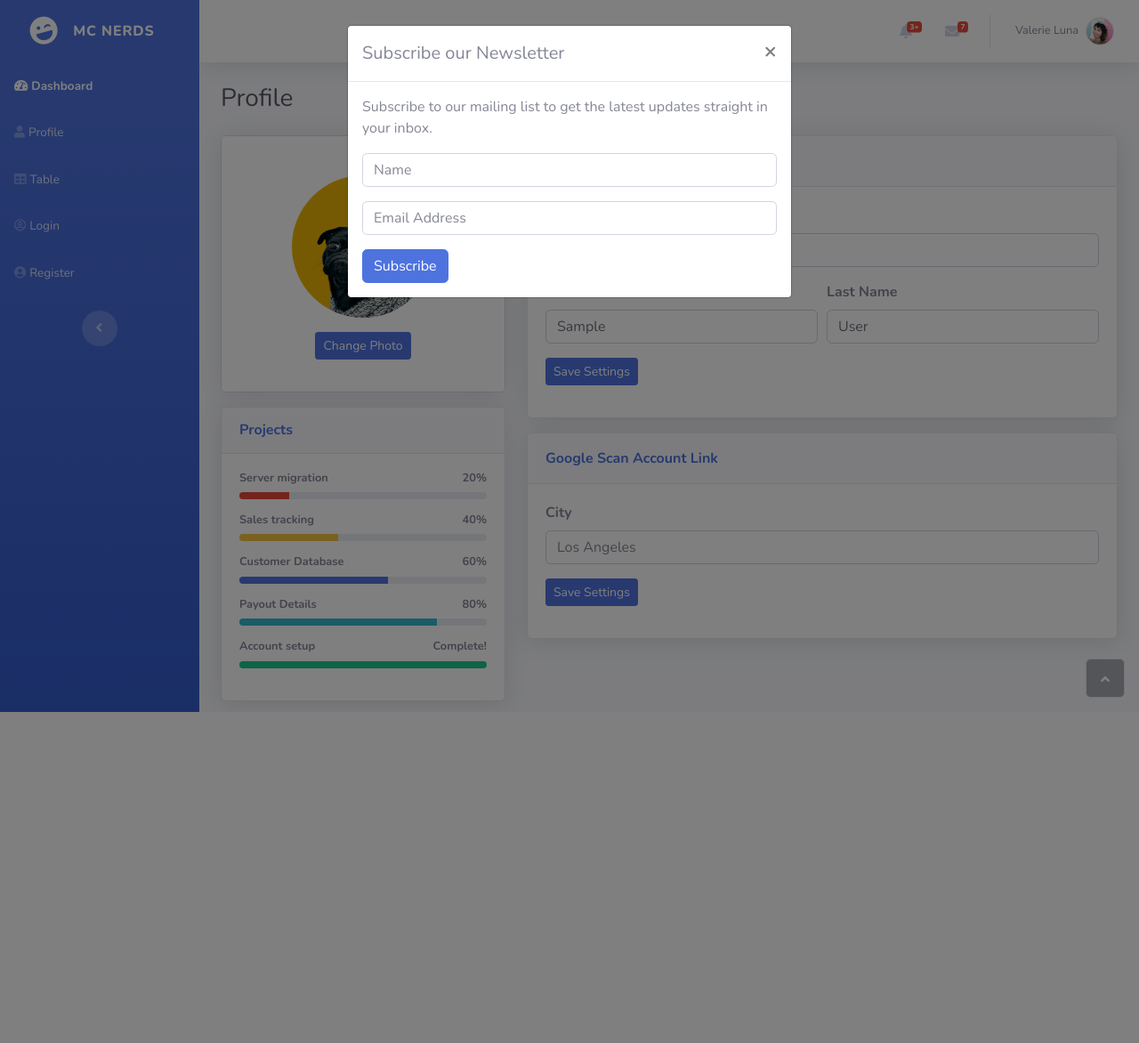
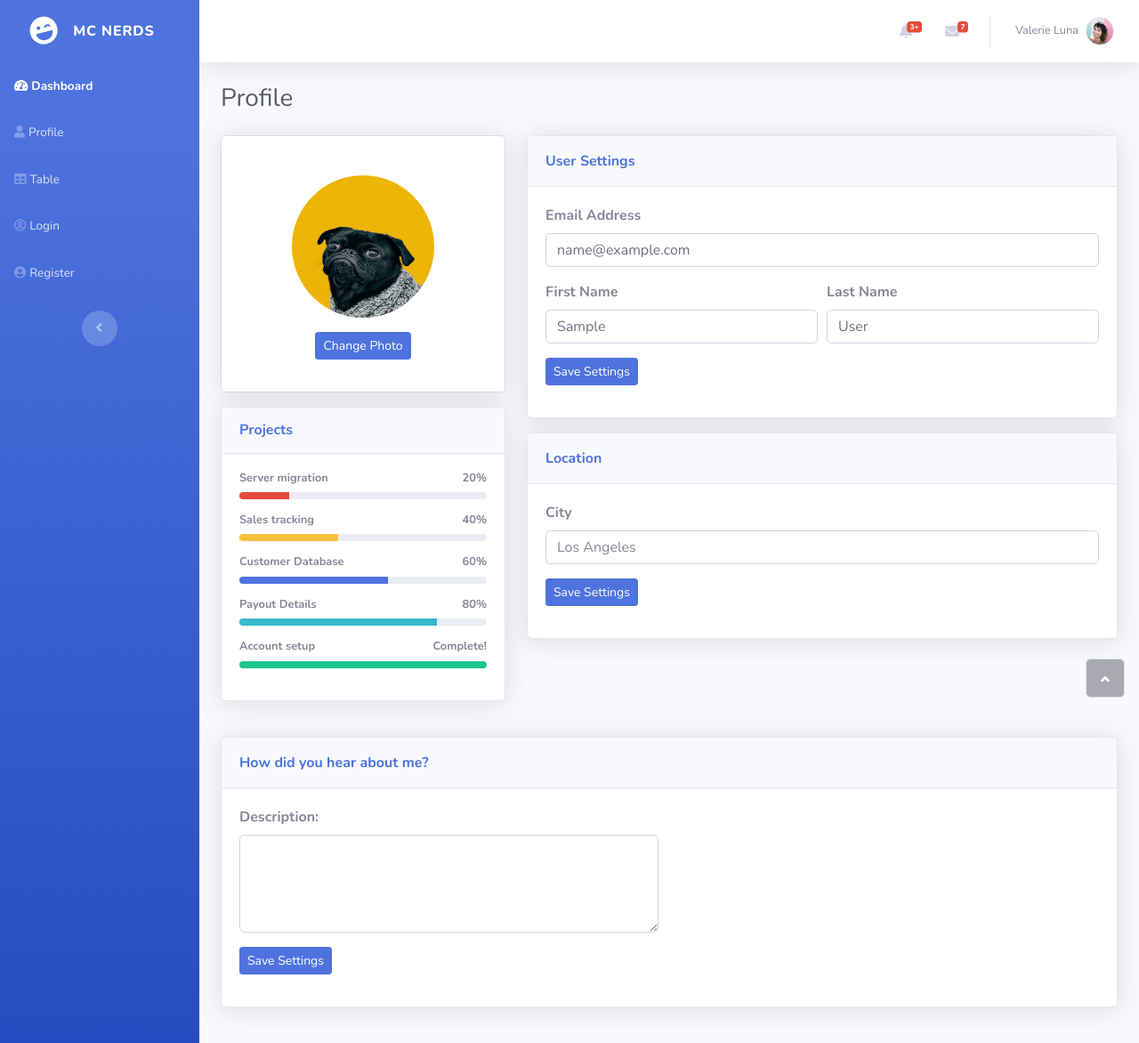
Before and after one commit to scsewbh/Flask-Web, a Flask app: page /profile in a window 1280 px wide. Shown: the top 1172 px of the page at 89% size. Before the commit the page ends 800 px from the top, so only its background shows below. Run offline with Flask 2, Linux system fonts and the light colour scheme; the visitor is signed in with stand-in values (Sample User, id 1); some libraries are stand-ins or nearby versions.

Commit message:
Modal Updates

```diff
--- a/static/assets/js/modal.js
+++ b/static/assets/js/modal.js
@@ -1,3 +1,25 @@
-$(document).ready(function(){
-    $("#myModal").modal('show');
-});
+// Get the modal
+var modal = document.getElementById("myModal");
+
+// Get the button that opens the modal
+var btn = document.getElementById("myBtn");
+
+// Get the <span> element that closes the modal
+var span = document.getElementsByClassName("close")[0];
+
+// When the user clicks on the button, open the modal
+btn.onclick = function() {
+  modal.style.display = "block";
+}
+
+// When the user clicks on <span> (x), close the modal
+span.onclick = function() {
+  modal.style.display = "none";
+}
+
+// When the user clicks anywhere outside of the modal, close it
+window.onclick = function(event) {
+  if (event.target == modal) {
+    modal.style.display = "none";
+  }
+}
--- a/templates/base.html
+++ b/templates/base.html
@@ -12,28 +12,6 @@
 </head>
 
 <body id="page-top">
-    <div id="myModal" class="modal fade">
-        <div class="modal-dialog">
-            <div class="modal-content">
-                <div class="modal-header">
-                    <h5 class="modal-title">Subscribe our Newsletter</h5>
-                    <button type="button" class="close" data-dismiss="modal">&times;</button>
-                </div>
-                <div class="modal-body">
-                    <p>Subscribe to our mailing list to get the latest updates straight in your inbox.</p>
-                    <form>
-                        <div class="form-group">
-                            <input type="text" class="form-control" placeholder="Name">
-                        </div>
-                        <div class="form-group">
-                            <input type="email" class="form-control" placeholder="Email Address">
-                        </div>
-                        <button type="submit" class="btn btn-primary">Subscribe</button>
-                    </form>
-                </div>
-            </div>
-        </div>
-    </div>
     <div id="wrapper">
         <nav class="navbar navbar-dark align-items-start sidebar sidebar-dark accordion bg-gradient-primary p-0">
             <div class="container-fluid d-flex flex-column p-0">
@@ -178,14 +156,13 @@
     </footer>
     </div><a class="border rounded d-inline scroll-to-top" href="#page-top"><i class="fas fa-angle-up"></i></a></div>
 
-    <script type="text/javascript" src="http://ajax.googleapis.com/ajax/libs/jquery/1.7.0/jquery.min.js"></script>
     <script src="static/assets/js/jquery.min.js"></script>
     <script src="static/assets/bootstrap/js/bootstrap.min.js"></script>
     <script src="static/assets/js/chart.min.js"></script>
     <script src="static/assets/js/bs-init.js"></script>
     <script src="https://cdnjs.cloudflare.com/ajax/libs/jquery-easing/1.4.1/jquery.easing.js"></script>
     <script src="static/assets/js/theme.js"></script>
-    <script type="text/javascript" src="static/assets/js/modal.js"></script>
+    <script src="static/assets/js/modal.js"></script>
 </body>
 
 </html>
--- a/templates/index.html
+++ b/templates/index.html
@@ -2,7 +2,7 @@
 {% block content %}
 <div class="container-fluid">
     <div class="d-sm-flex justify-content-between align-items-center mb-4">
-        <h3 class="text-dark mb-0">Dashboard</h3><a class="btn btn-primary btn-sm d-none d-sm-inline-block" role="button" href="#"><i class="fas fa-download fa-sm text-white-50"></i>&nbsp;Generate Report</a></div>
+        <h3 class="text-dark mb-0">Dashboard</h3><a class="btn btn-primary btn-sm d-none d-sm-inline-block" role="button" href="#"><i class="fas fa-download fa-sm text-white-50"></i>&nbsp;Automatic Email Forwarding</a></div>
     <div class="row">
         <div class="col-md-6 col-xl-3 mb-4">
             <div class="card shadow border-left-primary py-2">
--- a/templates/profile.html
+++ b/templates/profile.html
@@ -95,7 +95,7 @@
                     </div>
                     <div class="card shadow">
                         <div class="card-header py-3">
-                            <p class="text-primary m-0 font-weight-bold">Google Scan Account Link</p>
+                            <p class="text-primary m-0 font-weight-bold">Location</p>
                         </div>
                         <div class="card-body">
                             <form>
@@ -114,16 +114,14 @@
     </div>
     <div class="card shadow mb-5">
         <div class="card-header py-3">
-            <p class="text-primary m-0 font-weight-bold">Forum Settings</p>
+            <p class="text-primary m-0 font-weight-bold">How did you hear about me?</p>
         </div>
         <div class="card-body">
             <div class="row">
                 <div class="col-md-6">
                     <form>
-                        <div class="form-group"><label for="signature"><strong>Signature</strong><br></label><textarea class="form-control" rows="4" name="signature"></textarea></div>
-                        <div class="form-group">
-                            <div class="custom-control custom-switch"><input class="custom-control-input" type="checkbox" id="formCheck-1"><label class="custom-control-label" for="formCheck-1"><strong>Notify me about new replies</strong></label></div>
-                        </div>
+                        <div class="form-group"><label for="description"><strong>Description:</strong><br></label><textarea class="form-control" rows="4" name="description"></textarea></div>
+
                         <div class="form-group"><button class="btn btn-primary btn-sm" type="submit">Save Settings</button></div>
                     </form>
                 </div>
--- a/templates/table.html
+++ b/templates/table.html
@@ -2,7 +2,8 @@
 {% block content %}
 
 <div class="container-fluid">
-    <h3 class="text-dark mb-4">Team</h3>
+    <div class="d-sm-flex justify-content-between align-items-center mb-4">
+        <h3 class="text-dark mb-0">Team</h3><a class="btn btn-primary btn-sm d-none d-sm-inline-block" role="button" href="#"><i class="fas fa-download fa-sm text-white-50"></i>&nbsp;Automatic Email Forwarding</a></div>
     <div class="card shadow">
         <div class="card-header py-3">
             <p class="text-primary m-0 font-weight-bold">Employee Info</p>
```
